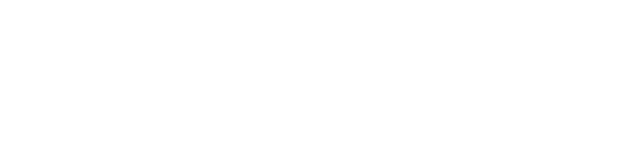
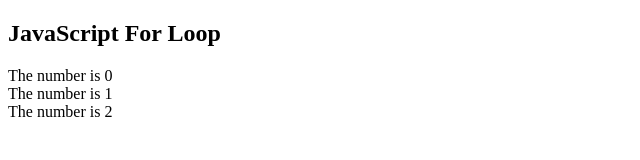
Before and after one commit to JRDSaludes/Q4-Practice-3, a plain HTML site: page index.html in a window 1280 px wide. Shown: the whole page, without its empty margins (0-640 px from the left). Drawn offline with Linux system fonts and the light colour scheme.

Commit message:
Update index.html

```diff
--- a/index.html
+++ b/index.html
@@ -7,5 +7,19 @@
 </head>
 <body>
 
+ <h2>JavaScript For Loop</h2>
+
+    <p id="sample"></p>
+
+    <script>
+        let Sample= "";
+
+        for (let x = 0; x < 3; x++) {
+        Sample += "The number is " + x + "<br>";
+        }
+
+        document.getElementById("sample").innerHTML = Sample;
+    </script>
+
 </body>
 </html>
```
